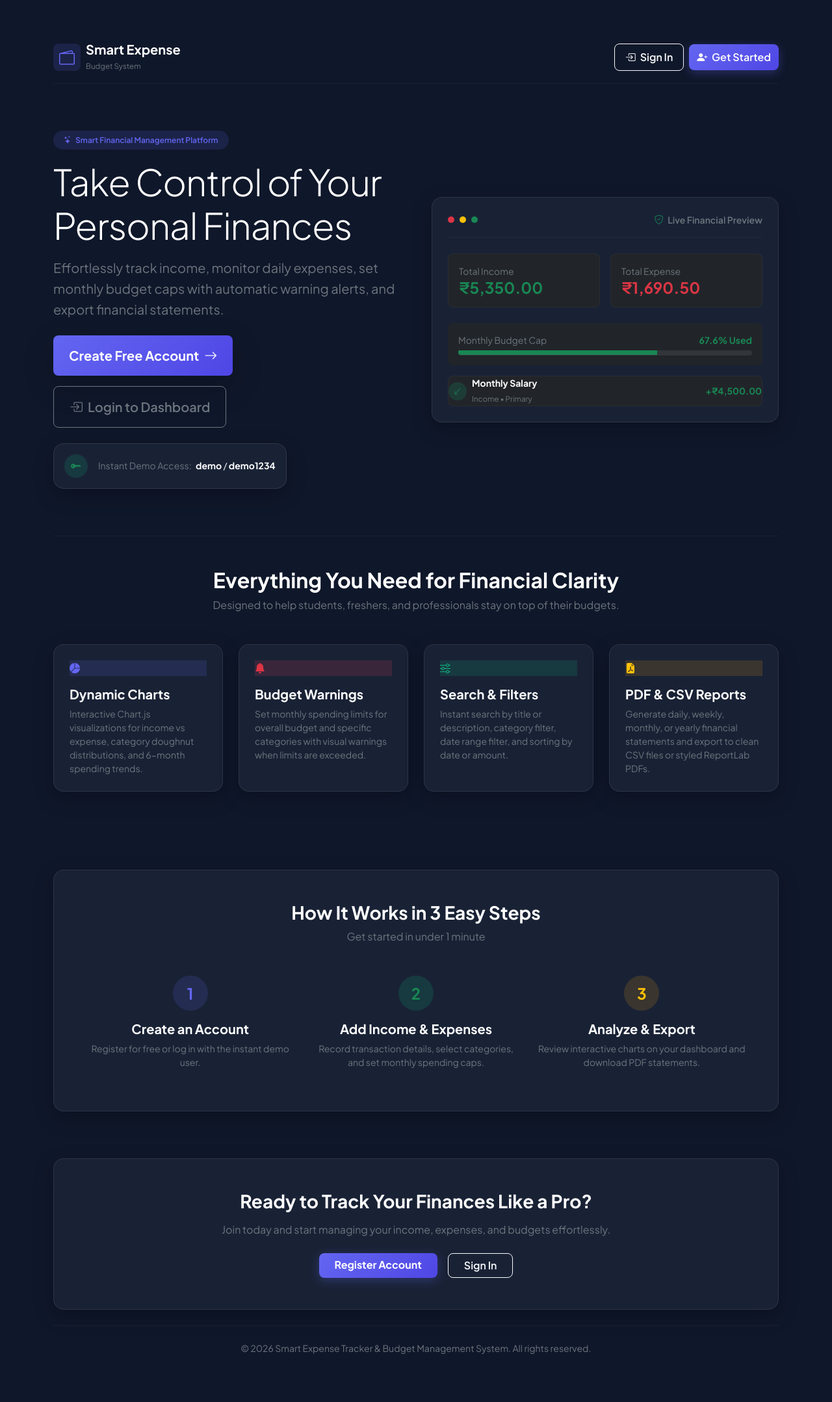
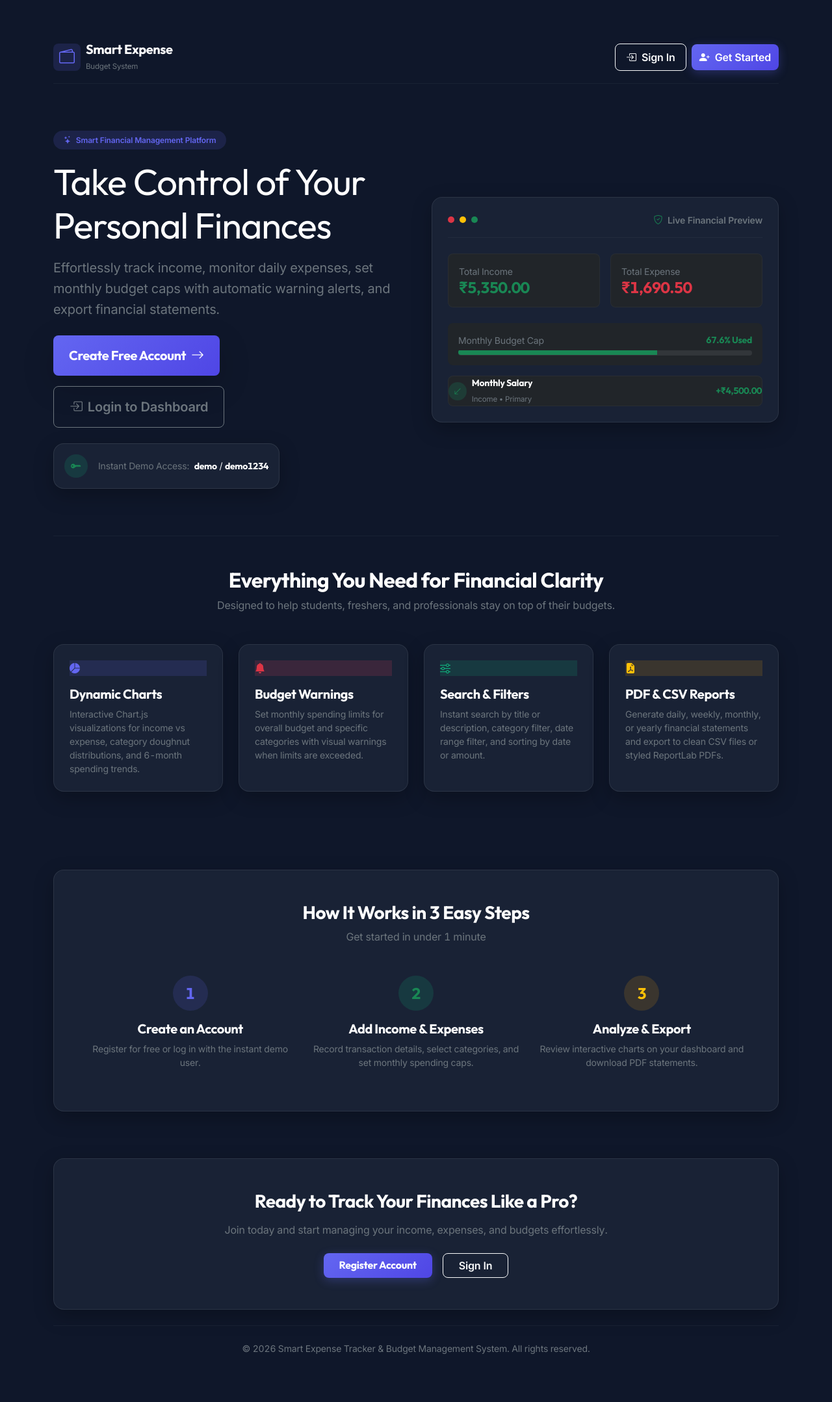
Before and after one commit to Mrutunjaya-Muduli/Expense-Tracker, a Django app: page / in a window 1280 px wide. Shown: the whole page at 65% size. Run offline with Django 5.2, Linux system fonts and the light colour scheme.

Commit message:
Upgrade typography to modern Inter and Outfit font pairing

```diff
--- a/static/css/custom.css
+++ b/static/css/custom.css
@@ -1,6 +1,6 @@
 /* Smart Expense Tracker - Modern Glassmorphism & Obsidian Dark Theme */
 
-@import url('https://fonts.googleapis.com/css2?family=Plus+Jakarta+Sans:wght@300;400;500;600;700;800&display=swap');
+@import url('https://fonts.googleapis.com/css2?family=Inter:wght@300;400;500;600;700;800&family=Outfit:wght@400;500;600;700;800&display=swap');
 
 :root {
     --bg-dark: #0f172a;
@@ -18,11 +18,18 @@
 }
 
 body {
-    font-family: 'Plus Jakarta Sans', -apple-system, BlinkMacSystemFont, "Segoe UI", Roboto, sans-serif;
+    font-family: 'Inter', -apple-system, BlinkMacSystemFont, "Segoe UI", Roboto, sans-serif;
+    font-feature-settings: "cv02", "cv03", "cv04", "cv11", "tnum";
     background-color: var(--bg-dark);
     color: var(--text-primary);
     min-height: 100vh;
     overflow-x: hidden;
+    letter-spacing: -0.011em;
+}
+
+h1, h2, h3, h4, h5, h6, .fw-bold, .fw-extrabold, .display-4, .stat-card h3 {
+    font-family: 'Outfit', 'Inter', sans-serif;
+    letter-spacing: -0.02em;
 }
 
 /* Glassmorphism Cards */
```
